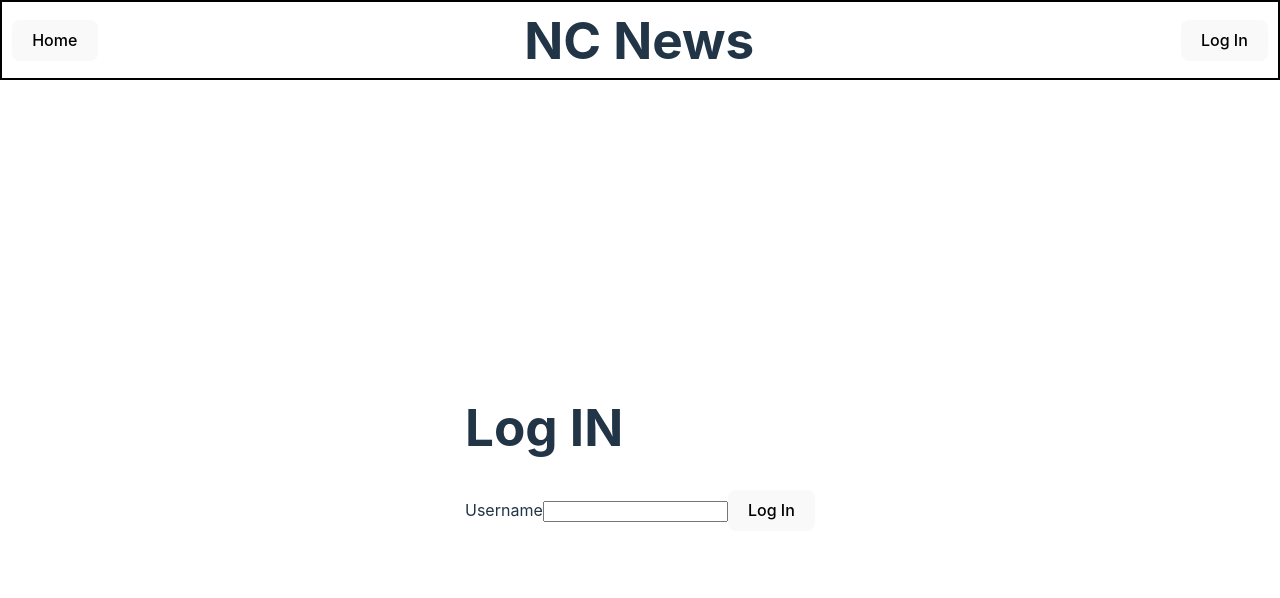
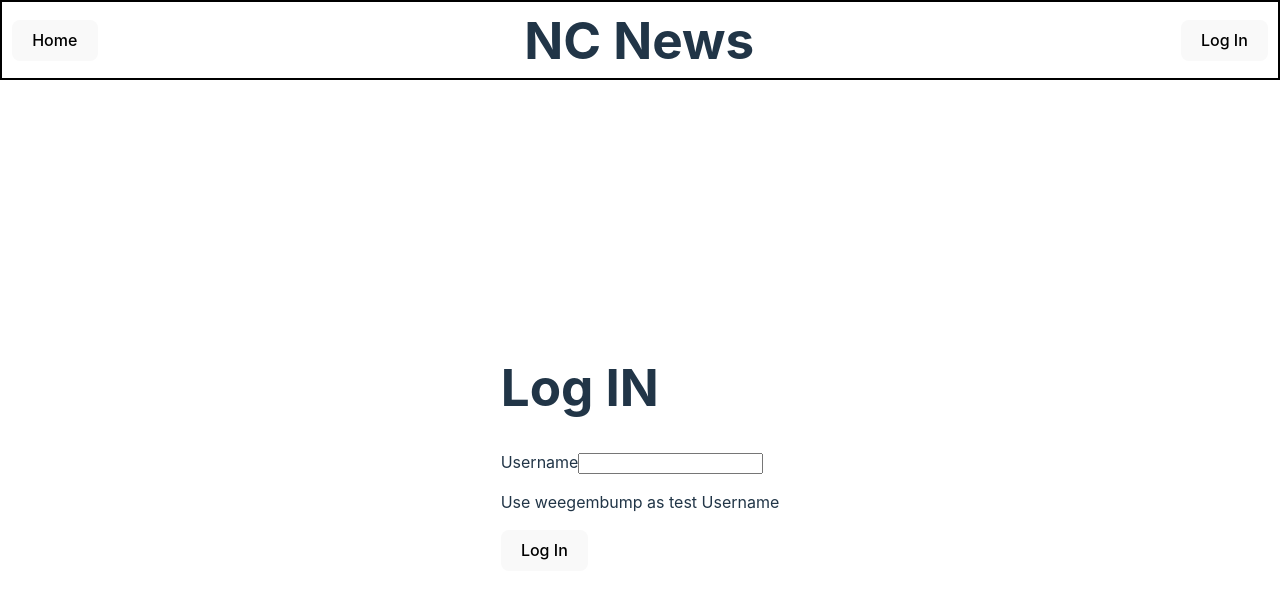
Before and after one commit to nicolgh1/ncnews-front-end, a React (Vite) app: page /login in a window 1280 px wide. Shown: the top 598 px of the page. Built offline with nearby package versions, Linux system fonts and the light colour scheme.

Commit message:
updated log in page with a test username

```diff
--- a/src/Main Pages/LogIn.jsx
+++ b/src/Main Pages/LogIn.jsx
@@ -34,6 +34,7 @@ export const LogIn = () => {
             <label>
                 Username
                 <input onChange={handleInputChange}></input>
+                <p>Use weegembump as test Username</p>
             </label>
             <button onClick={handleLogIn}>Log In</button>
             </>
```
